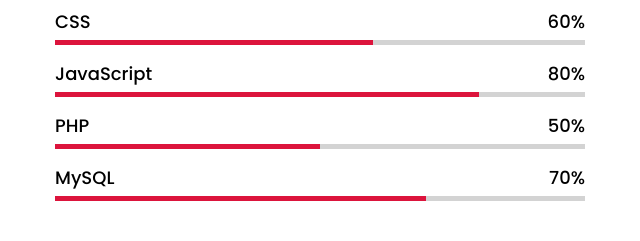
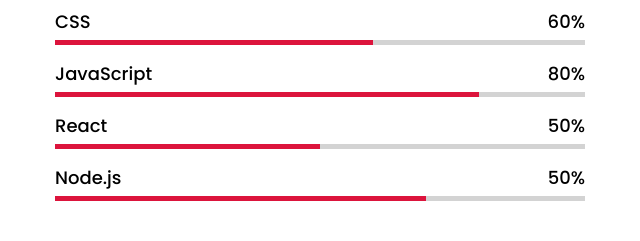
Before and after one commit to vaibhav-2002/portfolio, a plain HTML site: page index.html in a window 1280 px wide. Shown: the part 2435-2676 px from the top of the page, 615-1255 px from the left. Drawn offline with nearby package versions, Linux system fonts and the light colour scheme.

Commit message:
Update index.html

```diff
--- a/index.html
+++ b/index.html
@@ -130,15 +130,15 @@
                     </div>
                     <div class="bars">
                         <div class="info">
-                            <span>PHP</span>
+                            <span>React</span>
                             <span>50%</span>
                         </div>
                         <div class="line php"></div>
                     </div>
                     <div class="bars">
                         <div class="info">
-                            <span>MySQL</span>
-                            <span>70%</span>
+                            <span>Node.js</span>
+                            <span>50%</span>
                         </div>
                         <div class="line mysql"></div>
                     </div>
```
